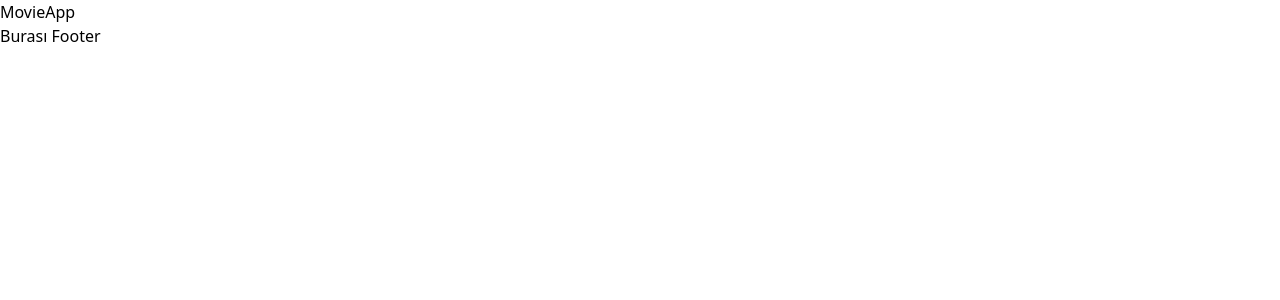
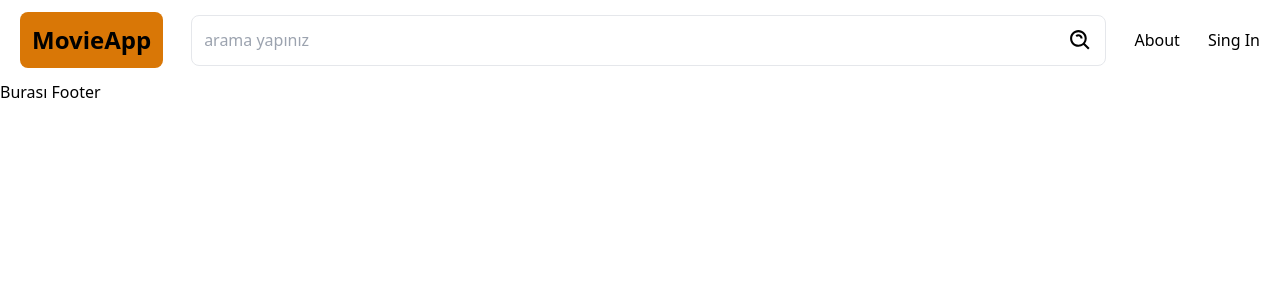
Before and after one commit to erkankolakan/movies-web, a Next.js app: page / in a window 1280 px wide. Shown: the top 300 px of the page. Built offline with nearby package versions, Linux system fonts and the light colour scheme.

Commit message:
header temeller atıldı

```diff
--- a/package.json
+++ b/package.json
@@ -14,6 +14,7 @@
     "postcss": "8.4.27",
     "react": "18.2.0",
     "react-dom": "18.2.0",
+    "react-icons": "^4.10.1",
     "tailwindcss": "3.3.3"
   }
 }
--- a/src/components/Header.jsx
+++ b/src/components/Header.jsx
@@ -1,9 +1,33 @@
 import React from 'react'
+import { BiSearchAlt } from 'react-icons/bi'
+import MenuItem from './MenuItem'
 
 const Header = () => {
+
+  const menu =[
+    {
+      name:'About',
+      url:'/About'
+    },
+    {
+      name:'Sing In',
+      url:'/login'
+    }
+  ]
+
+
   return (
-    <div>
-      <div>MovieApp</div>
+    <div className='flex items-center gap-7 h-20 p-5'>
+      <div className='bg-amber-600 rounded-lg p-3 text-2xl font-bold'>MovieApp</div>
+      <div className='flex flex-1 items-center gap-2 border p-3 rounded-lg '>
+        <input placeholder="arama yapınız" className='outline-none flex-1 ' type="text" />
+        <BiSearchAlt size={25 }/>
+      </div>
+      {
+        menu.map((mn, i ) =>(
+          <MenuItem mn={mn} key={i} />
+        ))
+      }
     </div>
   )
 }
--- /dev/null
+++ b/src/components/MenuItem.jsx
@@ -0,0 +1,10 @@
+import React from 'react'
+import Link from 'next/link'
+
+const MenuItem = ({mn} ) => {
+  return (
+    <Link href={mn.url} >{mn.name}</Link>
+  )
+}
+
+export default MenuItem
```
Also changed, not shown: 1 other file (tests, documents, lock files or other folders).
